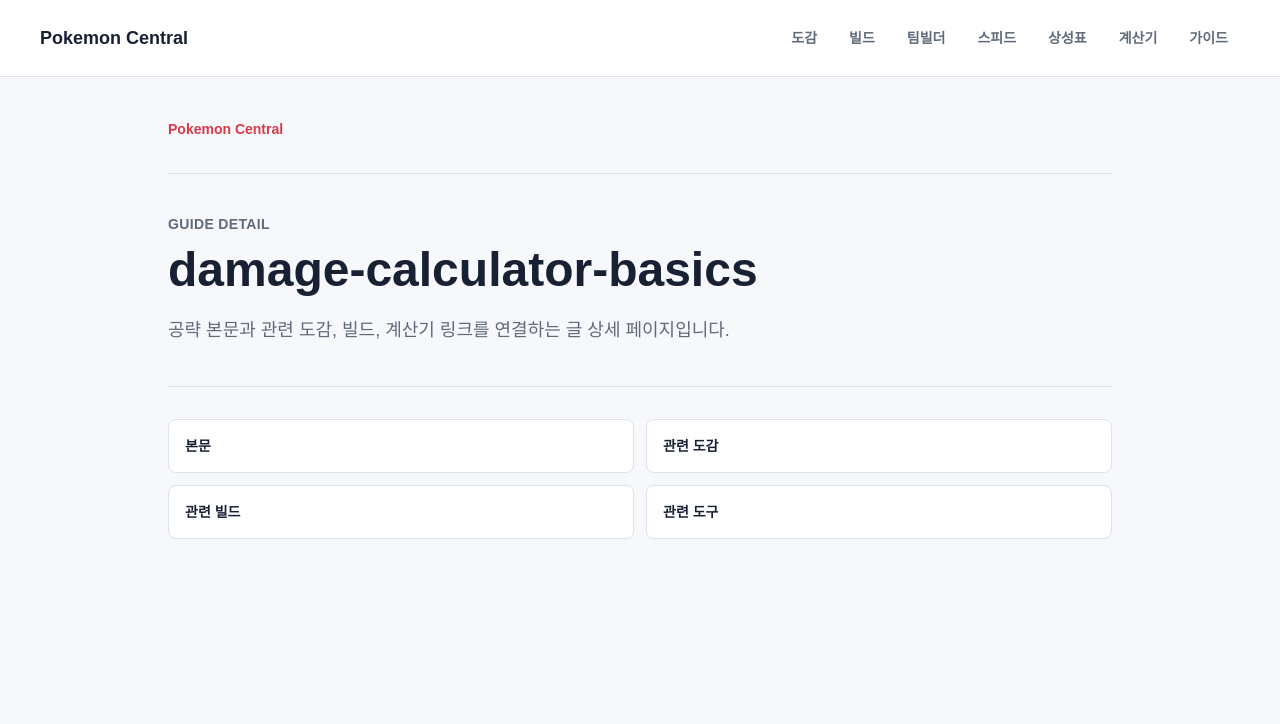
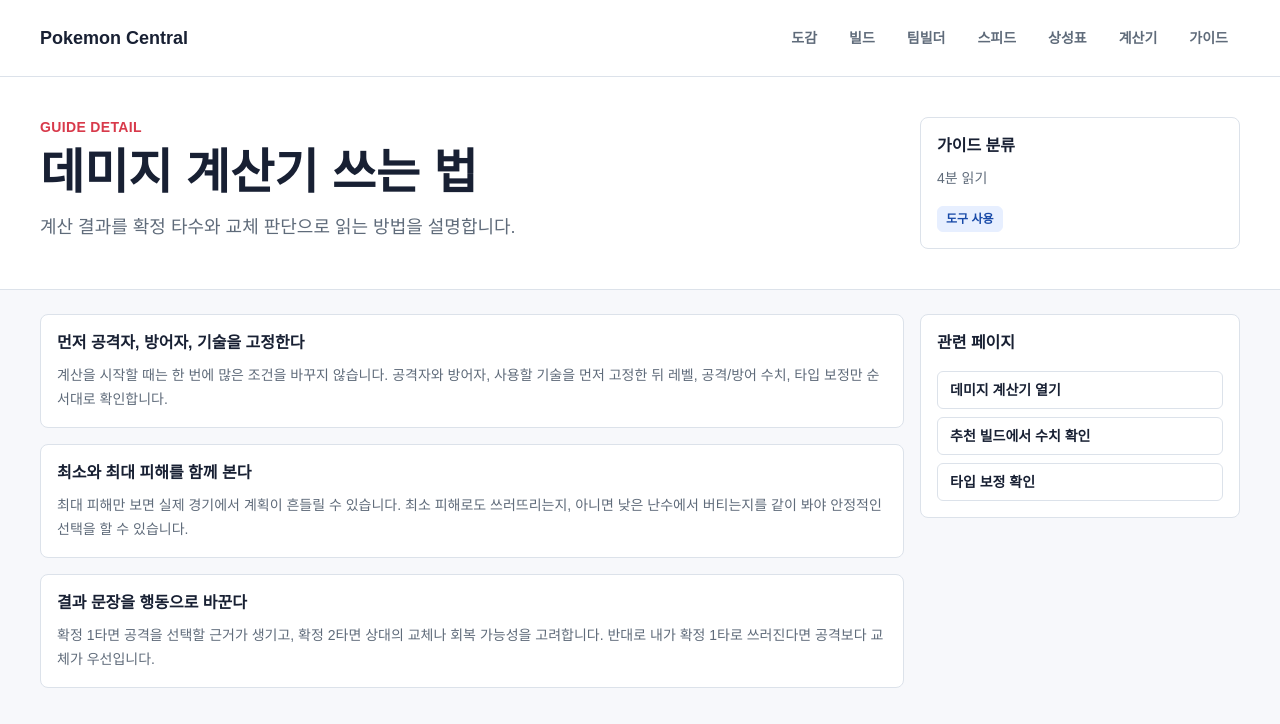
Before and after one commit to jinjerry0927/pokemon_central, a Next.js app: page /guides/damage-calculator-basics in a window 1280 px wide. Shown: the top 724 px of the page. Built offline with nearby package versions, Linux system fonts and the light colour scheme.

Commit message:
Complete guide content MVP

```diff
--- /dev/null
+++ b/data/guides.json
@@ -0,0 +1,132 @@
+[
+  {
+    "id": "starter-guide",
+    "titleKo": "Pokemon Champions 시작 가이드",
+    "summaryKo": "처음 접속한 유저가 도감, 빌드, 팀빌더를 어떤 순서로 보면 되는지 정리합니다.",
+    "categoryKo": "입문",
+    "readingMinutes": 4,
+    "sections": [
+      {
+        "headingKo": "처음에는 포켓몬보다 역할을 먼저 본다",
+        "bodyKo": "초반에는 강한 포켓몬 하나를 외우기보다 어태커, 탱커, 피벗, 상태이상 역할을 구분하는 편이 안정적입니다. 도감에서 타입과 주요 기술을 확인하고, 빌드 페이지에서 그 포켓몬이 어떤 역할로 쓰이는지 먼저 봅니다."
+      },
+      {
+        "headingKo": "첫 팀은 6마리 전부를 완벽하게 맞추지 않는다",
+        "bodyKo": "처음부터 모든 상성을 막으려 하면 팀 방향이 흐려집니다. 빠른 어태커 1마리, 받아줄 내구 포켓몬 1마리, 약점을 보완할 타입 2마리를 먼저 정하고 나머지 슬롯은 연습하면서 바꿉니다."
+      },
+      {
+        "headingKo": "계산기는 마지막 확인 도구로 쓴다",
+        "bodyKo": "데미지 계산기는 빌드 선택을 대신해 주는 기능이 아닙니다. 먼저 도감과 빌드에서 후보를 고른 뒤, 중요한 상대를 한 번에 쓰러뜨리는지 또는 한 번 버티는지 확인할 때 사용합니다."
+      }
+    ],
+    "relatedLinks": [
+      { "labelKo": "도감에서 샘플 포켓몬 보기", "href": "/pokedex" },
+      { "labelKo": "추천 빌드 확인", "href": "/builds" },
+      { "labelKo": "팀빌더로 약점 점검", "href": "/teams" }
+    ]
+  },
+  {
+    "id": "first-ranked-team",
+    "titleKo": "첫 랭크 팀 추천",
+    "summaryKo": "초보자가 첫 랭크전에 가져갈 수 있는 균형형 팀 구성 원칙을 설명합니다.",
+    "categoryKo": "랭크 준비",
+    "readingMinutes": 5,
+    "sections": [
+      {
+        "headingKo": "출발점은 빠른 특수 어태커",
+        "bodyKo": "리자몽이나 팬텀처럼 빠르게 압박할 수 있는 포켓몬을 중심에 두면 승리 조건을 이해하기 쉽습니다. 상대보다 먼저 움직이는 상황을 만들고, 불리한 타입 앞에서는 교체하는 습관을 들입니다."
+      },
+      {
+        "headingKo": "두 번째 축은 받아내는 포켓몬",
+        "bodyKo": "거북왕, 이상해꽃처럼 한 번 버티고 흐름을 끊는 포켓몬을 함께 둡니다. 초보 팀은 모든 턴을 공격으로 해결하려 하기보다 안전하게 교체할 수 있는 슬롯이 있어야 무너지지 않습니다."
+      },
+      {
+        "headingKo": "나머지 슬롯은 약점과 역할을 채운다",
+        "bodyKo": "팀빌더에서 전기, 바위, 물, 풀 약점이 과하게 겹치는지 확인합니다. 역할 태그도 한쪽으로 몰리지 않게 특수 어태커, 물리 어태커, 내구, 보조를 섞습니다."
+      }
+    ],
+    "relatedLinks": [
+      { "labelKo": "리자몽 빌드", "href": "/builds/charizard-special-attacker" },
+      { "labelKo": "거북왕 빌드", "href": "/builds/blastoise-utility-tank" },
+      { "labelKo": "팀빌더 열기", "href": "/teams" }
+    ]
+  },
+  {
+    "id": "type-chart-basics",
+    "titleKo": "타입 상성 빠른 이해",
+    "summaryKo": "복잡한 상성표를 랭크전 판단에 필요한 기준으로 줄여서 설명합니다.",
+    "categoryKo": "기초 지식",
+    "readingMinutes": 3,
+    "sections": [
+      {
+        "headingKo": "공격 상성과 방어 상성을 나눠서 본다",
+        "bodyKo": "공격할 때 강한 타입과 받을 때 약한 타입은 별개입니다. 예를 들어 불꽃 타입 공격은 풀 타입을 압박하지만, 불꽃 포켓몬이 물 타입 공격을 안전하게 받는다는 뜻은 아닙니다."
+      },
+      {
+        "headingKo": "복합 타입은 곱해서 판단한다",
+        "bodyKo": "두 타입을 가진 포켓몬은 약점과 반감이 겹치면서 결과가 달라집니다. 한 타입에는 약하지만 다른 타입이 반감하면 최종 피해가 보통으로 줄어들 수 있습니다."
+      },
+      {
+        "headingKo": "팀 단위 약점이 더 중요하다",
+        "bodyKo": "한 포켓몬의 약점보다 팀 전체가 같은 타입에 동시에 약한지가 더 중요합니다. 팀빌더의 약점 요약을 보고 같은 약점이 3마리 이상 겹치면 교체 후보를 찾습니다."
+      }
+    ],
+    "relatedLinks": [
+      { "labelKo": "타입 상성표 보기", "href": "/type-chart" },
+      { "labelKo": "팀 약점 요약", "href": "/teams" },
+      { "labelKo": "도감 타입 필터", "href": "/pokedex" }
+    ]
+  },
+  {
+    "id": "speed-tier-basics",
+    "titleKo": "스피드 티어 보는 법",
+    "summaryKo": "스피드 수치를 단순 암기가 아니라 선공 판단 도구로 쓰는 법을 다룹니다.",
+    "categoryKo": "전투 판단",
+    "readingMinutes": 4,
+    "sections": [
+      {
+        "headingKo": "스피드는 같은 조건끼리 비교한다",
+        "bodyKo": "기본 스피드만 보고 항상 먼저 움직인다고 판단하면 위험합니다. 성격, 노력치, 랭크 변화가 반영된 조건끼리 비교해야 실제 선공 관계에 가깝습니다."
+      },
+      {
+        "headingKo": "중요한 기준선을 먼저 외운다",
+        "bodyKo": "모든 포켓몬의 수치를 외우기보다 자주 만나는 빠른 어태커 몇 마리를 기준선으로 잡습니다. 내 포켓몬이 그 기준선을 넘는지, 못 넘으면 한 번 버틸 수 있는지 확인합니다."
+      },
+      {
+        "headingKo": "스피드가 낮으면 교체 계획이 필요하다",
+        "bodyKo": "느린 포켓몬은 공격 기회를 만들기 어렵습니다. 대신 내구, 타입 반감, 상태이상, 선공기 같은 보완 수단이 있어야 팀에서 제 역할을 합니다."
+      }
+    ],
+    "relatedLinks": [
+      { "labelKo": "스피드 티어 열기", "href": "/speed-tiers" },
+      { "labelKo": "팬텀 빌드", "href": "/builds/gengar-fast-special" },
+      { "labelKo": "피카츄 상세", "href": "/pokemon/pikachu" }
+    ]
+  },
+  {
+    "id": "damage-calculator-basics",
+    "titleKo": "데미지 계산기 쓰는 법",
+    "summaryKo": "계산 결과를 확정 타수와 교체 판단으로 읽는 방법을 설명합니다.",
+    "categoryKo": "도구 사용",
+    "readingMinutes": 4,
+    "sections": [
+      {
+        "headingKo": "먼저 공격자, 방어자, 기술을 고정한다",
+        "bodyKo": "계산을 시작할 때는 한 번에 많은 조건을 바꾸지 않습니다. 공격자와 방어자, 사용할 기술을 먼저 고정한 뒤 레벨, 공격/방어 수치, 타입 보정만 순서대로 확인합니다."
+      },
+      {
+        "headingKo": "최소와 최대 피해를 함께 본다",
+        "bodyKo": "최대 피해만 보면 실제 경기에서 계획이 흔들릴 수 있습니다. 최소 피해로도 쓰러뜨리는지, 아니면 낮은 난수에서 버티는지를 같이 봐야 안정적인 선택을 할 수 있습니다."
+      },
+      {
+        "headingKo": "결과 문장을 행동으로 바꾼다",
+        "bodyKo": "확정 1타면 공격을 선택할 근거가 생기고, 확정 2타면 상대의 교체나 회복 가능성을 고려합니다. 반대로 내가 확정 1타로 쓰러진다면 공격보다 교체가 우선입니다."
+      }
+    ],
+    "relatedLinks": [
+      { "labelKo": "데미지 계산기 열기", "href": "/calculator" },
+      { "labelKo": "추천 빌드에서 수치 확인", "href": "/builds" },
+      { "labelKo": "타입 보정 확인", "href": "/type-chart" }
+    ]
+  }
+]
--- a/src/app/guides/[slug]/page.tsx
+++ b/src/app/guides/[slug]/page.tsx
@@ -1,4 +1,7 @@
-import { SectionPage } from "../../_components/section-page";
+import Link from "next/link";
+import { notFound } from "next/navigation";
+import guides from "../../../../data/guides.json";
+import { AppShell, Badge, InfoCard, PageHeader } from "../../_components/design-system";
 
 type GuideRoute = {
   params: Promise<{
@@ -6,29 +9,58 @@ type GuideRoute = {
   }>;
 };
 
-const guideSlugs = [
-  "starter-guide",
-  "first-ranked-team",
-  "type-chart-basics",
-  "speed-tier-basics",
-  "damage-calculator-basics"
-];
+export const dynamicParams = false;
 
 export function generateStaticParams() {
-  return guideSlugs.map((slug) => ({
-    slug
+  return guides.map((guide) => ({
+    slug: guide.id
   }));
 }
 
 export default async function GuideDetailPage({ params }: GuideRoute) {
   const { slug } = await params;
+  const guide = guides.find((entry) => entry.id === slug);
+
+  if (!guide) {
+    notFound();
+  }
 
   return (
-    <SectionPage
-      description="공략 본문과 관련 도감, 빌드, 계산기 링크를 연결하는 글 상세 페이지입니다."
-      eyebrow="Guide Detail"
-      items={["본문", "관련 도감", "관련 빌드", "관련 도구"]}
-      title={slug}
-    />
+    <AppShell>
+      <PageHeader
+        aside={
+          <InfoCard description={`${guide.readingMinutes}분 읽기`} title="가이드 분류">
+            <Badge tone="support">{guide.categoryKo}</Badge>
+          </InfoCard>
+        }
+        description={guide.summaryKo}
+        eyebrow="Guide Detail"
+        title={guide.titleKo}
+      />
+
+      <section className="mx-auto grid max-w-7xl gap-4 px-6 py-6 lg:grid-cols-[minmax(0,1fr)_320px] lg:px-10">
+        <article className="grid gap-4">
+          {guide.sections.map((section) => (
+            <InfoCard description={section.bodyKo} key={section.headingKo} title={section.headingKo} />
+          ))}
+        </article>
+
+        <aside className="self-start">
+          <InfoCard title="관련 페이지">
+            <div className="grid gap-2">
+              {guide.relatedLinks.map((link) => (
+                <Link
+                  className="rounded-md border border-[var(--panel-border)] px-3 py-2 text-sm font-semibold text-[var(--foreground)] hover:bg-[var(--chip)]"
+                  href={link.href}
+                  key={link.href}
+                >
+                  {link.labelKo}
+                </Link>
+              ))}
+            </div>
+          </InfoCard>
+        </aside>
+      </section>
+    </AppShell>
   );
 }
--- a/src/app/guides/page.tsx
+++ b/src/app/guides/page.tsx
@@ -1,12 +1,41 @@
-import { SectionPage } from "../_components/section-page";
+import Link from "next/link";
+import guides from "../../../data/guides.json";
+import { AppShell, Badge, InfoCard, PageHeader } from "../_components/design-system";
 
 export default function GuidesPage() {
   return (
-    <SectionPage
-      description="Pokemon Champions 입문, 랭크 준비, 도구 사용법을 설명하는 공략 글 목록입니다."
-      eyebrow="Guides"
-      items={["시작 가이드", "첫 랭크 팀 추천", "타입 상성", "스피드 티어", "계산기 사용법"]}
-      title="가이드"
-    />
+    <AppShell>
+      <PageHeader
+        aside={
+          <InfoCard description={`${guides.length}개 입문 가이드`} title="Guide MVP">
+            <Badge tone="success">Phase N</Badge>
+          </InfoCard>
+        }
+        description="Pokemon Champions 입문, 첫 랭크 준비, 상성 판단, 도구 사용법을 연결한 초보자용 공략 글입니다."
+        eyebrow="Guides"
+        title="가이드"
+      />
+
+      <section className="mx-auto grid max-w-7xl gap-4 px-6 py-6 lg:grid-cols-2 lg:px-10">
+        {guides.map((guide) => (
+          <Link
+            className="rounded-lg border border-[var(--panel-border)] bg-[var(--panel)] p-5 hover:bg-[var(--chip)]"
+            href={`/guides/${guide.id}`}
+            key={guide.id}
+          >
+            <div className="flex flex-wrap items-start justify-between gap-3">
+              <div>
+                <p className="text-sm font-semibold text-[var(--muted)]">{guide.categoryKo}</p>
+                <h2 className="mt-2 text-xl font-bold text-[var(--foreground)]">
+                  {guide.titleKo}
+                </h2>
+              </div>
+              <Badge tone="support">{guide.readingMinutes}분</Badge>
+            </div>
+            <p className="mt-4 text-sm leading-6 text-[var(--muted)]">{guide.summaryKo}</p>
+          </Link>
+        ))}
+      </section>
+    </AppShell>
   );
 }
```
Also changed, not shown: 1 other file (tests, documents, lock files or other folders).
